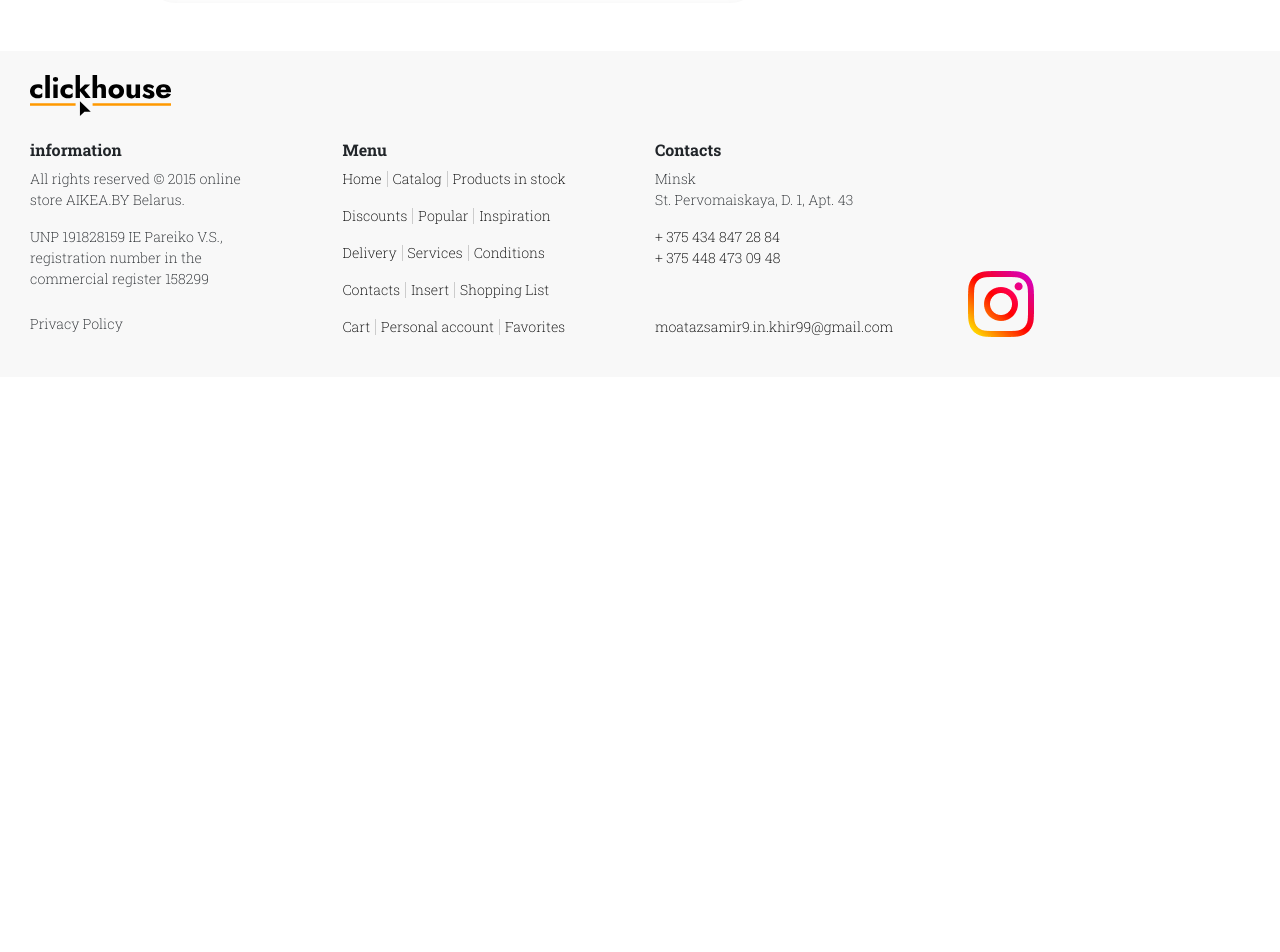
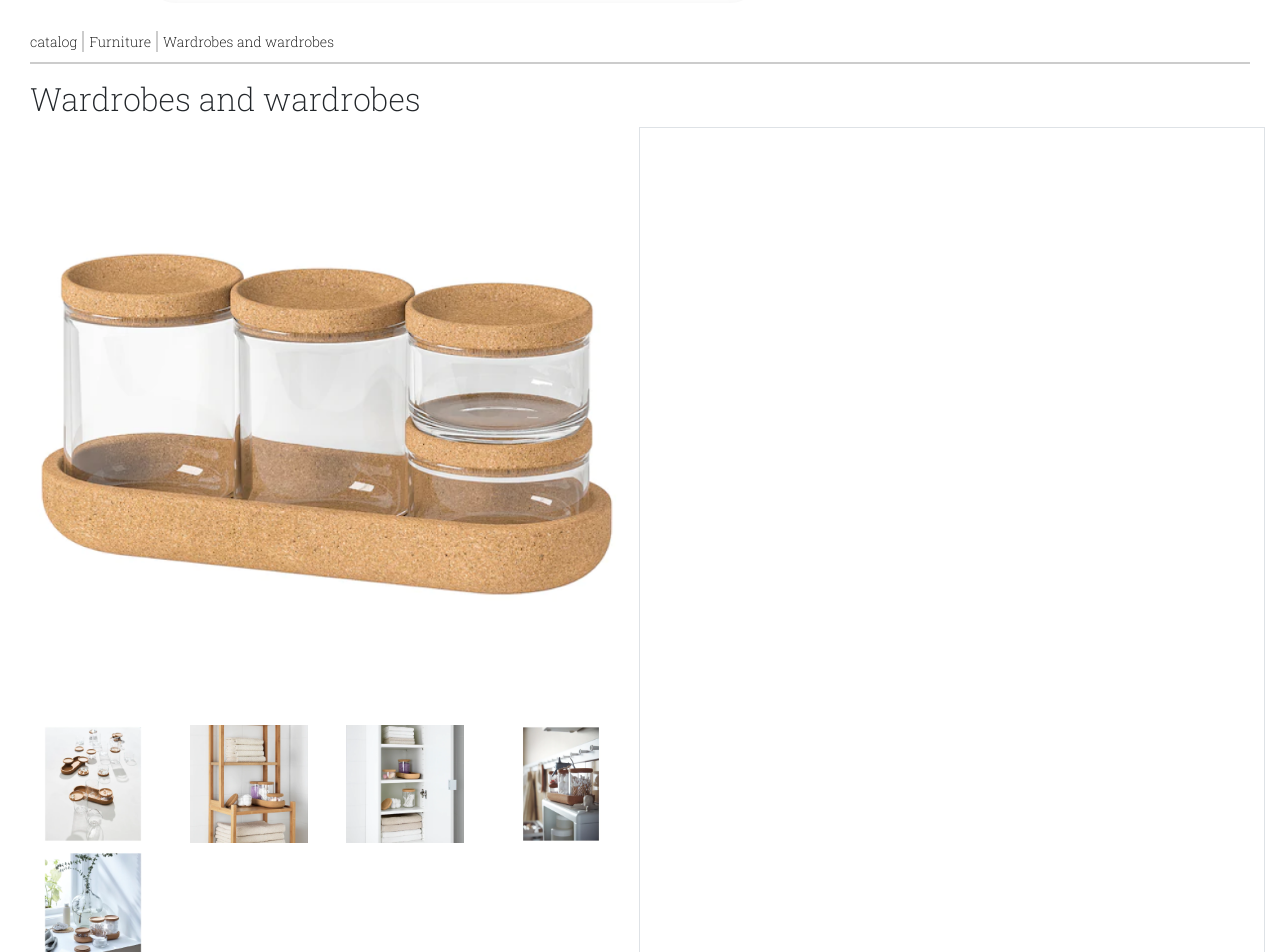
Before and after one commit to moataz9/nuxt-ecommerce-app, a Nuxt app: page /catalog/1/1/1 in a window 1280 px wide. Shown: the part 180-1132 px from the top of the page. Before the commit the page ends 800 px from the top, so only its background shows below. Built offline with nearby package versions, Linux system fonts and the light colour scheme.

Commit message:
feat: make <MainCategary /> more useable

```diff
--- a/components/Main/Category/index.vue
+++ b/components/Main/Category/index.vue
@@ -1,9 +1,9 @@
 <template>
-  <div class="app-shadow rounded-30 py-4 px-5 h-100">
+  <div :class="shadow ? `app-shadow rounded-30 py-4 px-2 h-100` : ''">
     <div style="height: 150px">
-      <b-img fluid :src="imagePath" :alt="categoryName" />
+      <b-img fluid :src="imagePath" :alt="categoryName" :class="!shadow ? 'rounded-sm' : ''" />
     </div>
-    <h6 class="mb-0 mt-4">{{ categoryName }}</h6>
+    <h5 class="mb-0 mt-4">{{ categoryName }}</h5>
   </div>
 </template>
 
@@ -18,6 +18,11 @@ export default {
       type: String,
       required: true,
     },
+    shadow: {
+      type: Boolean,
+      required: false,
+      default: true,
+    },
   },
 }
 </script>
--- /dev/null
+++ b/pages/catalog/_catalogId/_categoryId/_itemId.vue
@@ -0,0 +1,56 @@
+<template>
+  <div>
+    <div class="container-xxl">
+      <b-container fluid>
+        <b-row>
+          <b-col cols="12">
+            <AppNavigation :path="$route.path" />
+          </b-col>
+        </b-row>
+        <b-row>
+          <b-col>
+            <b-row no-gutters cols="4">
+              <b-col cols="12">
+                <b-img src="/images/item/jars.png" fluid height="300"></b-img>
+              </b-col>
+            </b-row>
+            <b-row cols="4">
+              <b-col>
+                <div class="p-1">
+                  <b-img src="/images/item/jars-1.png" fluid />
+                </div>
+              </b-col>
+              <b-col>
+                <div class="p-1">
+                  <b-img src="/images/item/jars-2.png" fluid />
+                </div>
+              </b-col>
+              <b-col>
+                <div class="p-1">
+                  <b-img src="/images/item/jars-3.png" fluid />
+                </div>
+              </b-col>
+              <b-col>
+                <div class="p-1">
+                  <b-img src="/images/item/jars-5.png" fluid />
+                </div>
+              </b-col>
+              <b-col>
+                <div class="p-1">
+                  <b-img src="/images/item/jars-4.png" fluid />
+                </div>
+              </b-col>
+            </b-row>
+          </b-col>
+          <b-col class="border"> </b-col>
+        </b-row>
+      </b-container>
+    </div>
+  </div>
+</template>
+
+<script>
+export default {}
+</script>
+
+<style></style>
--- a/pages/catalog/_catalogId/_categoryId.vue
+++ b/pages/catalog/_catalogId/_categoryId/index.vue
@@ -7,8 +7,17 @@
         </b-col>
       </b-row>
       <b-row class="row-cols-xl-4">
-        <b-col v-for="wardrobe in wardrobes" :key="wardrobe.id">
-          <MainCategory :imagePath="wardrobe.image" :categoryName="wardrobe.name" />
+        <b-col v-for="wardrobe in wardrobes" :key="wardrobe.id" class="mb-4">
+          <nuxt-link :to="`${$route.path}/${wardrobe.id}`">
+          <!-- <nuxt-link :to="{
+            name: 'catalog-catalogId-categoryId-itemId'
+          }"></nuxt-link> -->
+            <MainCategory
+              :imagePath="wardrobe.image"
+              :categoryName="wardrobe.name"
+              :shadow="false"
+            />
+          </nuxt-link>
         </b-col>
       </b-row>
     </b-container>
--- /dev/null
+++ b/store/items/state.js
@@ -0,0 +1,5 @@
+import appItems from '@/data/items.json';
+
+export default () => ({
+  items: []
+})
```
